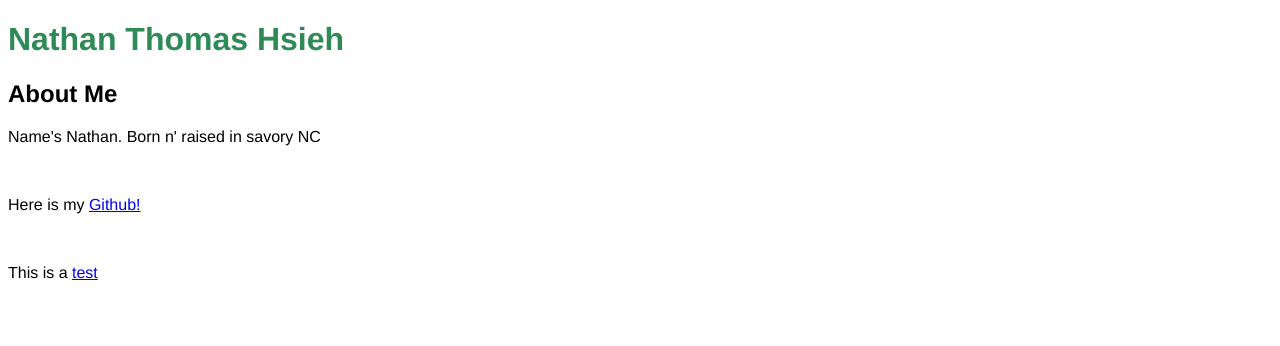
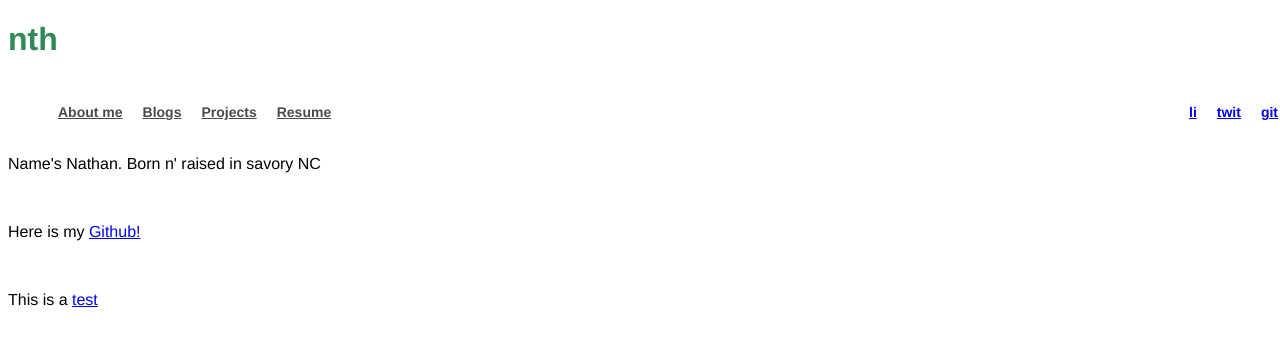
Before and after one commit to natethsieh/website, a plain HTML site: page index.html in a window 1280 px wide. Drawn offline with Linux system fonts and the light colour scheme.

Commit message:
add navbar

```diff
--- a/index.html
+++ b/index.html
@@ -1,18 +1,42 @@
 <!DOCTYPE html>
 <html>
+
 <head>
-  <title>
-    nth
-  </title>
+  <title> nth </title>
   <link href="./resources/css/index.css" type="text/css" rel="stylesheet">
+  <link rel="preconnect" href="https://fonts.googleapis.com">
+  <link rel="preconnect" href="https://fonts.gstatic.com" crossorigin>
+  <link href="https://fonts.googleapis.com/css2?family=Space+Mono&display=swap" rel="stylesheet">
 </head>
+
 <body>
-    <h1>Nathan Thomas Hsieh</h1>
-    <h2>About Me</h2>
+
+  <div>
+  <h1>nth</h1>
+  </div>
+  <br>
+  <div>
+  <nav class='navbar'>
+    <ul class='pagelinks'>
+       <li class='home'e><a href='#!'>About me</a></li>
+       <li class='pagelink'><a href='#!'>Blogs</a></li>
+       <li class='pagelink'><a href='#!'>Projects</a></li>
+       <li class='pagelink'><a href='#!'>Resume</a></li>
+    </ul>
+    <ul class='medialinks'>
+       <li class='github'><a href='#!'>git</a> </li>
+       <li class='twitter'><a href='#!'>twit</a> </li>
+       <li class='linkedin'><a href='#!'>li</a> </li>
+    </ul>
+  </nav>
+  </div>
+  <br>
+  <div>
   <p>Name's Nathan. Born n' raised in savory NC</p>
   <br>
   <p>Here is my <a href="https://www.github.com/natethsieh/">Github!</a></p>
   <br>
   <p>This is a <a href="pages/dasmoto_proj.html">test</a></p>
+  </div>
 </body>
 </html>
--- a/resources/css/index.css
+++ b/resources/css/index.css
@@ -1,12 +1,45 @@
 * {
-  font-family: Helvetica, Arial, sans-serif;
+ font-family: Helvetica, Arial, sans-serif;
 }
 
 h1 {
   color: SeaGreen;
+  height: 60px;
 }
 
 p,
 li {
   font-size: 18 px;
 }
+
+
+.navbar {
+  position: fixed;
+  top: 0;
+  width: 100%;
+  padding: 20px 0;
+  background-color: #fff;
+  font-size: 14px;
+  font-weight: 900;
+  margin-top: 60px;
+}
+
+.navbar .pagelinks li {
+  display: inline-block;
+  padding: 10px;
+  float: left;
+}
+
+.navbar .pagelinks a {
+  color: #4A4A4A;
+}
+
+a.home {
+  color: #4D00FF;
+}
+
+.navbar .medialinks li {
+  display: inline-block;
+  padding: 10px;
+  float: right;
+}
```
Also changed, not shown: resources/pictures/thumbnails/github.png (added), resources/pictures/thumbnails/linkedin.png (added), resources/pictures/thumbnails/twitter.png (added). Lines whose indentation alone changed are shown as unchanged.
